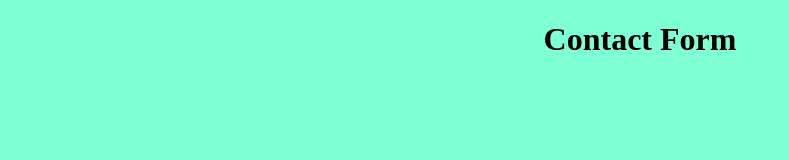
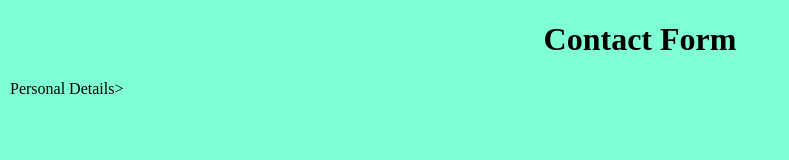
Before and after one commit to Shadrack5/Portfolio, a plain HTML site: page contact.html in a window 1280 px wide. Shown: the whole page, without its empty margins (0-789 px from the left). Drawn offline with Linux system fonts and the light colour scheme.

Commit message:
added a legend to my heading

```diff
--- a/contact.html
+++ b/contact.html
@@ -10,6 +10,7 @@
 <body>
     <h1>Contact Form</h1>
     <form action="">
+        <legend>Personal Details></legend>
 
     </form>
 
```
